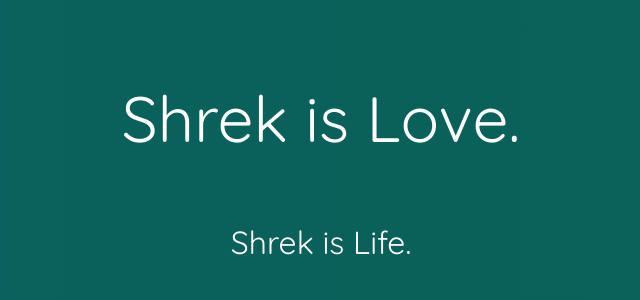
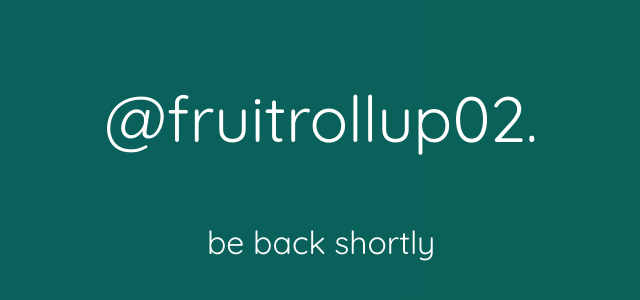
Before and after one commit to jesse78/screensaver, a plain HTML site: page index.html in a window 1280 px wide. Shown: the part 226-526 px from the top of the page, without its empty margins (319-959 px from the left). Drawn offline with Linux system fonts and the light colour scheme.

Commit message:
Update index.html

```diff
--- a/index.html
+++ b/index.html
@@ -18,8 +18,8 @@
 
   <link rel="stylesheet" href="https://fonts.googleapis.com/css?family=Quicksand" type="text/css" />
 
-  <h>Shrek is Love.</h>
-  <p1>Shrek is Life.</p1>
+  <h>@fruitrollup02.</h>
+  <p1>be back shortly</p1>
 
 
 
```
